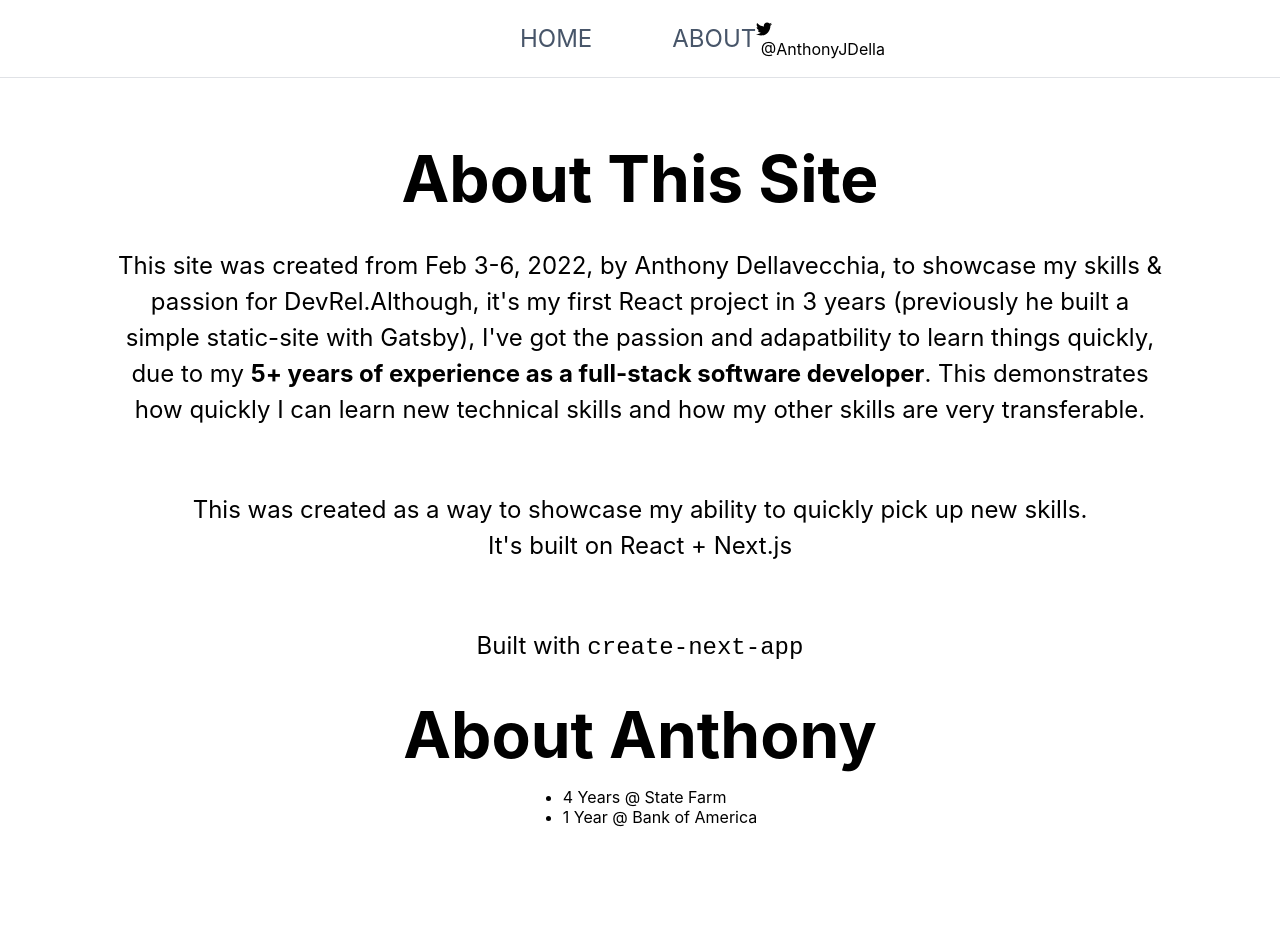
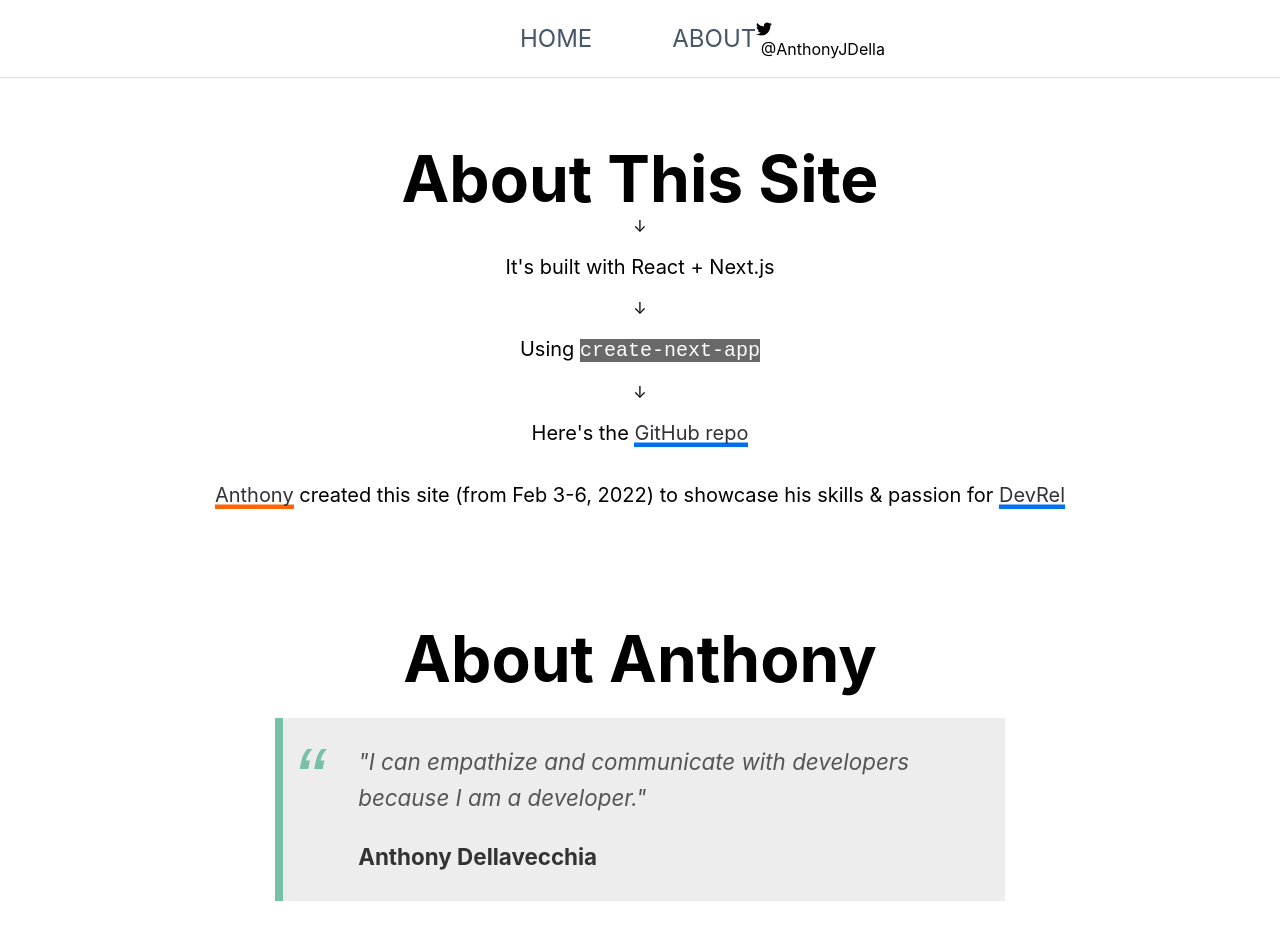
Before and after one commit to anthonyjdella/roadmap, a Next.js app: page /about in a window 1280 px wide. Shown: the top 946 px of the page. Before the commit the page ends 907 px from the top, so only its background shows below. Built offline with nearby package versions, Linux system fonts and the light colour scheme.

Commit message:
feat(about): ✨ complete about this page

```diff
--- a/pages/about.js
+++ b/pages/about.js
@@ -1,44 +1,71 @@
-import styles from '../styles/Home.module.css'
-import Meta from '../components/meta'
+import styles from "../styles/Home.module.css";
+import Meta from "../components/meta";
+import Link from "next/link";
+import Footer from "../components/footer";
 
 export default function About() {
-    return(
+  return (
     <div className={styles.container}>
       <Meta />
 
       <main className={styles.main}>
-                <h1 className={styles.title}>
-                    About This Site
-                </h1>
-
+        <h1 className={styles.title}>About This Site</h1>
+        <span>&#8595;</span>
         <p className={styles.description}>
-                This site was created from Feb 3-6, 2022, by Anthony Dellavecchia, to showcase my skills & passion for <a href="https://devrel.co/about/">DevRel.</a>
-
-                Although, it&apos;s my first React project in 3 years (previously he built a simple static-site with Gatsby), I&apos;ve got the passion and adapatbility to learn things quickly, due to my <strong>5+ years of experience as a full-stack software developer</strong>.
-
-                This demonstrates how quickly I can learn new technical skills and how my other skills are very transferable.
-
+          It&apos;s built with React + Next.js
+        </p>
+        <span>&#8595;</span>
+        <p className={styles.description}>
+          Using <code>create-next-app</code>
+        </p>
+        <span>&#8595;</span>
+        <p className={styles.description}>
+          Here&apos;s the{" "}
+          <Link href="https://github.com/anthonyjdella/roadmap">
+            <a className={styles.link2} target="_blank">
+              GitHub repo
+            </a>
+          </Link>
         </p>
 
         <p className={styles.description}>
-                This was created as a way to showcase my ability to quickly pick up new skills.
-                <br />
-                It&apos;s built on React + Next.js
+          <Link href="https://anthonydellavecchia.com">
+            <a className={styles.link} target="_blank">
+              Anthony
+            </a>
+          </Link>
+          &nbsp;created this site (from Feb 3-6, 2022) to showcase his skills &
+          passion for{" "}
+          <Link href="https://devrel.co/about/">
+            <a className={styles.link2} target="_blank">
+              DevRel
+            </a>
+          </Link>
         </p>
 
-                <p className={styles.description}>
-                    Built with <code>create-next-app</code>
-                </p>
+        <div className={styles.space}></div>
 
-                <h1 className={styles.title}>
-                    About Anthony
-                </h1>
+        <h1 className={styles.title}>About Anthony</h1>
 
-                <ul>
+        <blockquote>
+          "I can empathize and communicate with developers because I am a
+          developer."
+          <span>Anthony Dellavecchia</span>
+        </blockquote>
+
+        <ul className={styles.list}>
           <li>4 Years @ State Farm</li>
           <li>1 Year @ Bank of America</li>
+          <li>
+            <Link href="https://anthonydellavecchia.com">
+              <a className={styles.link2} target="_blank">
+                1 Awesome Website
+              </a>
+            </Link>
+          </li>
         </ul>
       </main>
+      <Footer />
     </div>
-    )
+  );
 }
--- a/styles/Home.module.css
+++ b/styles/Home.module.css
@@ -35,9 +35,9 @@
 }
 
 .description {
-  margin: 2rem 5rem;
+  margin: 1rem 5rem;
   line-height: 1.5;
-  font-size: 1.5rem;
+  font-size: 1.25rem;
 }
 
 .link {
@@ -57,6 +57,27 @@
     background: #fff;
     outline: none;
     background: #ff6407;
+    color: #fff;
+    box-shadow: 8px 8px 24px rgba(0, 0, 0, 0.2);
+}
+
+.link2 {
+    color: #343139;
+    text-decoration: none;
+		border-bottom: .125em solid #0070f3;
+		box-shadow: inset 0 -0.125em 0 #0070f3;
+		transition: box-shadow 270ms cubic-bezier(0.77, 0, 0.175, 1), color 270ms cubic-bezier(0.77, 0, 0.175, 1);
+}
+
+.link2:hover {
+    box-shadow: inset 0 -1.125em 0 #0070f3;
+    color: white;
+}
+
+.link2:focus {
+    background: #fff;
+    outline: none;
+    background: #0070f3;
     color: #fff;
     box-shadow: 8px 8px 24px rgba(0, 0, 0, 0.2);
 }
@@ -132,6 +153,14 @@
   margin-left: 0.5rem;
 }
 
+.space {
+  margin: 3rem;
+}
+
+.list {
+  font-size: 1.25rem;
+}
+
 @media (max-width: 600px) {
   .grid {
     width: 100%;
--- a/styles/globals.css
+++ b/styles/globals.css
@@ -14,3 +14,42 @@ a {
 * {
   box-sizing: border-box;
 }
+
+code {
+  background-color: rgb(105, 105, 105);
+  color: #fff;
+}
+
+blockquote{
+  font-size: 1.4em;
+  width:60%;
+  font-style:italic;
+  color: #555555;
+  padding:1.2em 30px 1.2em 75px;
+  border-left:8px solid #78C0A8 ;
+  line-height:1.6;
+  position: relative;
+  background:#EDEDED;
+}
+
+blockquote::before{
+  font-family:Arial;
+  content: "\201C";
+  color:#78C0A8;
+  font-size:4em;
+  position: absolute;
+  left: 10px;
+  top:-10px;
+}
+
+blockquote::after{
+  content: '';
+}
+
+blockquote span{
+  display:block;
+  color:#333333;
+  font-style: normal;
+  font-weight: bold;
+  margin-top:1em;
+}
```
Also changed, not shown: pages/index.js (+5 -5 lines). Lines whose indentation alone changed are shown as unchanged.
